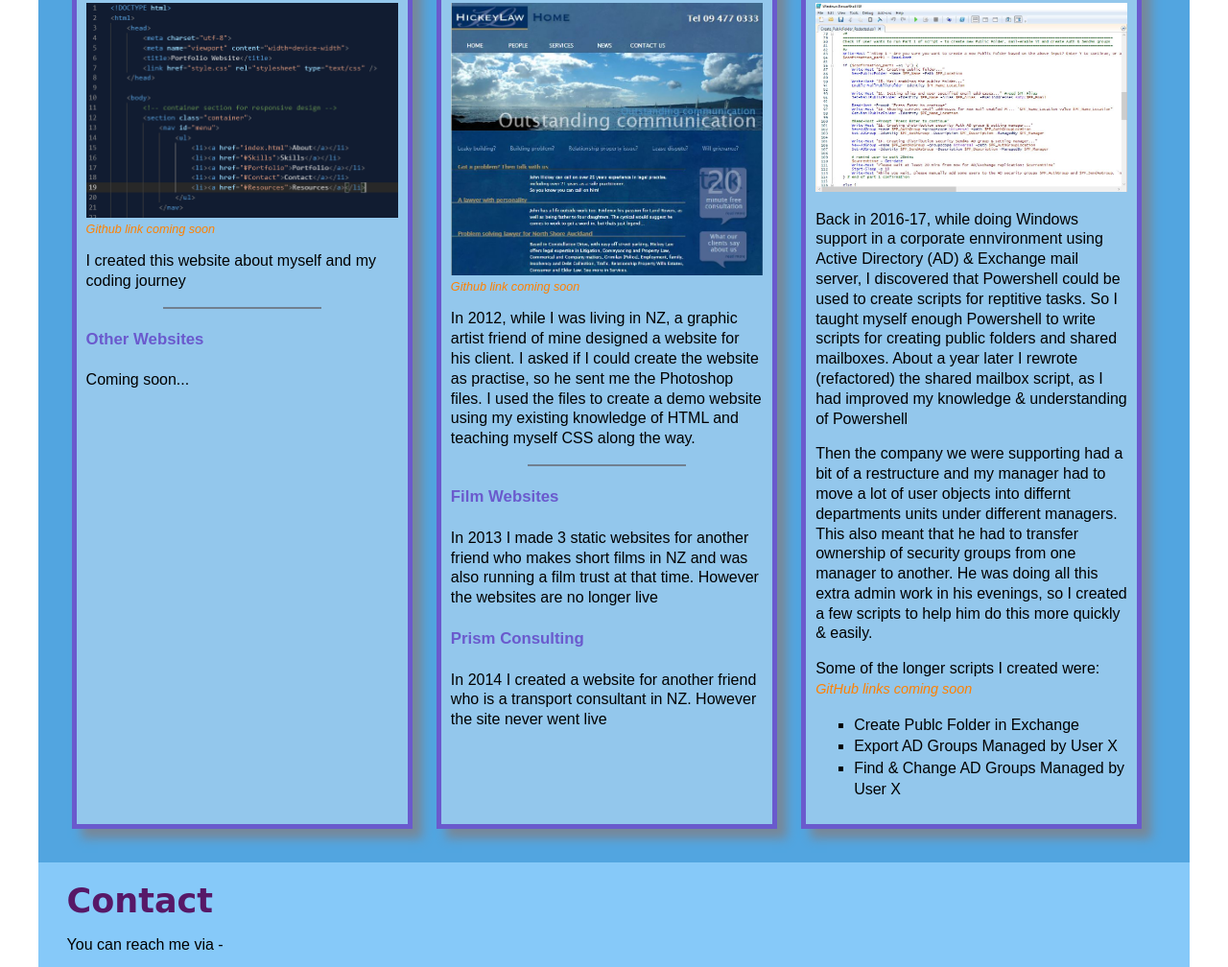
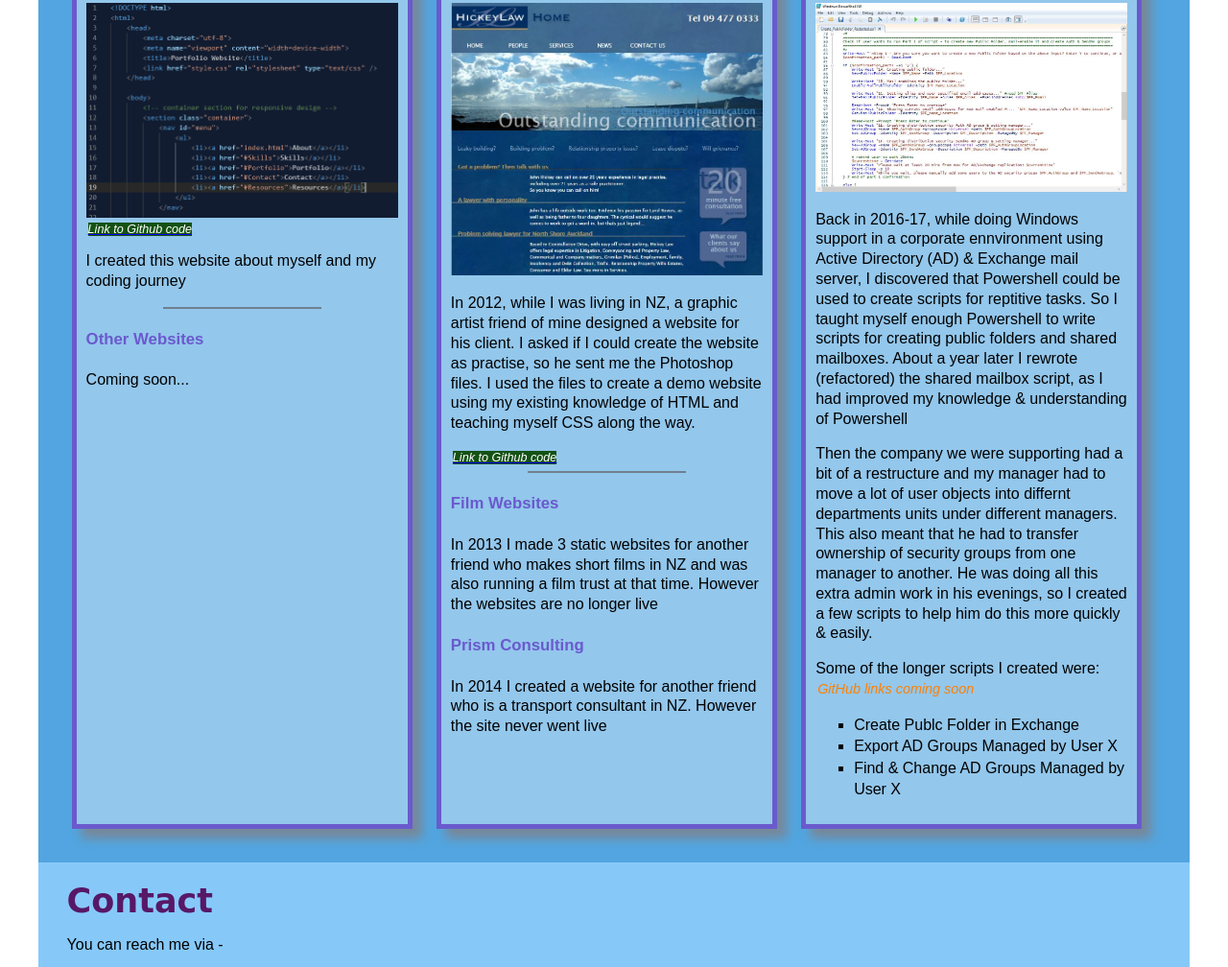
Before and after one commit to davin2020/portfolio-august, a plain HTML site: page index.html in a window 1280 px wide. Shown: the part 1439-2447 px from the top of the page at 96% size. Drawn offline with nearby package versions, Linux system fonts and the light colour scheme.

Commit message:
Updated index.html & style.css with links to GitHub code
Updated index.html & style.css to include styled links to GitHub code repos online

```diff
--- a/index.html
+++ b/index.html
@@ -147,8 +147,8 @@
 
 				<div><h3>Recent Websites</h3>
 					<h4>Portfolio Website</h4>
-					<img src="images/screenshot_portfolio_website_html.PNG" alt="Screenshot of Hickey Law website" width="200">
-					<em class="ghub_link">Github link coming soon</em>
+					<img src="images/screenshot_portfolio_website_html.PNG" alt="Screenshot of this Portfolio website" width="200">
+					<a href="https://github.com/davin2020/portfolio"><em class="ghub_link">Link to Github code</em></a>
 					<p>I created this website about myself and my coding journey</p>
 					<hr>
 					<h4>Other Websites</h4>
@@ -158,13 +158,13 @@
 					<h4>Hickey Law</h4>
 					<img src="images/HickeyLaw_screenshot.jpg" alt="Screenshot of Hickey Law website" width="200">
 					<!-- URL for site code is https://davin2020.github.io/legacy-hickey-law/ however Javascript image fade is not currently working while hosted on github -->
-					<em class="ghub_link">Github link coming soon</em>
+					<!--<em class="ghub_link">Github link coming soon</em>-->
 					<p>In 2012, while I was living in NZ, a graphic artist friend of mine designed a website for his client. I asked if I could create the website as practise, so he sent me the Photoshop files. I used the files to create a demo website using my existing knowledge of HTML and teaching myself CSS along the way.</p>
+					<a href="https://github.com/davin2020/legacy-hickey-law"><em class="ghub_link">Link to Github code</em></a>
 					<hr>
 
 					<h4>Film Websites</h4>
 					<p>In 2013 I made 3 static websites for another friend who makes short films in NZ and was also running a film trust at that time. However the websites are no longer live</p>
-
 					<!--
 					<h5>Gene Pool</h5>
 					<p>A static website to promote/advertise a fan fiction indie film he was creating by combining Doctor Who and Stargate. No longer live, as replaced with a Facebook Page</p>
@@ -186,7 +186,7 @@
 					<p>Back in 2016-17, while doing Windows support in a corporate ennvironment using Active Directory (AD) & Exchange mail server, I discovered that Powershell could be used to create scripts for reptitive tasks. So I taught myself enough Powershell to write scripts for creating public folders and shared mailboxes. About a year later I rewrote (refactored) the shared mailbox script, as I had improved my knowledge & understanding of Powershell</p>
 					<p>Then the company we were supporting had a bit of a restructure and my manager had to move a lot of user objects into differnt departments units under different managers. This also meant that he had to transfer ownership of security groups from one manager to another. He was doing all this extra admin work in his evenings, so I created a few scripts to help him do this more quickly & easily. </p>
 					<p>Some of the longer scripts I created were:
-						<em class="ghub_link">GitHub links coming soon</em></p>
+						<em class="ghub_link_soon">GitHub links coming soon</em></p>
 					<ul>
 						<li>Create Publc Folder in Exchange</li>
 						<li>Export AD Groups Managed by User X</li>
--- a/style.css
+++ b/style.css
@@ -119,14 +119,25 @@ h5 {
 	margin-bottom: 0px;
 }
 
-/* Text for link to github content thats Coming Soon */
+/* Text for link to github content thats available now, with green background */
 .ghub_link {
 	font-size: 90%;
-	color: hsl(30, 100%, 50%); // orange
-	//color: hsl(120, 100%, 20%); // green
+	background-color: hsl(120, 60%, 20%);
+	color: white;
 	font-style: italic;
-	margin: 0px;
+	margin: 2px;
 	padding: 0px;
+	text-decoration: none;
+}
+
+/* Text for link to github content thats Coming Soon, with orange text */
+.ghub_link_soon {
+	font-size: 90%;
+	color: hsl(30, 100%, 50%);
+	font-style: italic;
+	margin: 2px;
+	padding: 0px;
+	text-decoration: none;
 }
 
 /* Images in project portfolio sections */
```
